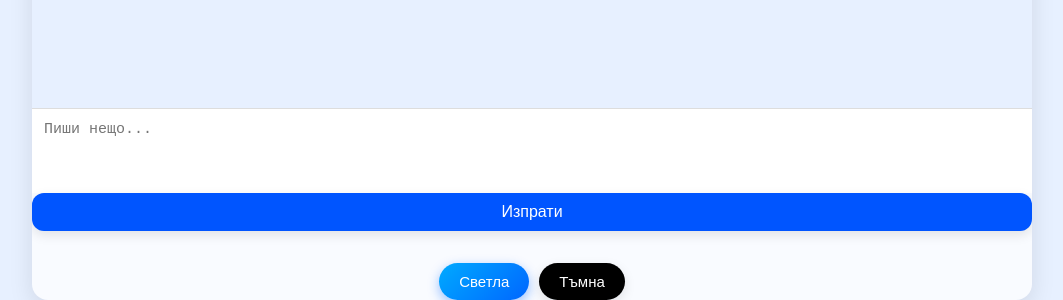
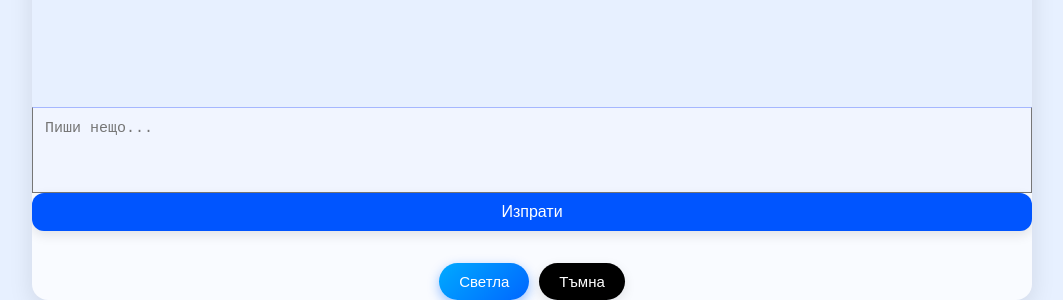
Before and after one commit to vasko5500/ai-chat-demo, a website: page index.html in a window 1280 px wide. Shown: the part 500-800 px from the top of the page, without its empty margins (108-1171 px from the left). Drawn offline with Linux system fonts and the light colour scheme.

Commit message:
Update style.css

```diff
--- a/style.css
+++ b/style.css
@@ -45,8 +45,9 @@ body {
 }
 
 textarea {
-  border: none;
-  border-top: 1px solid #ddd;
+  background-color: var(--input-bg);  /* фон */
+  color: var(--input-text);           /* цвят на текста */
+  border-top: 1px solid var(--input-border);
   resize: none;
   height: 60px;
   padding: 12px;
```
